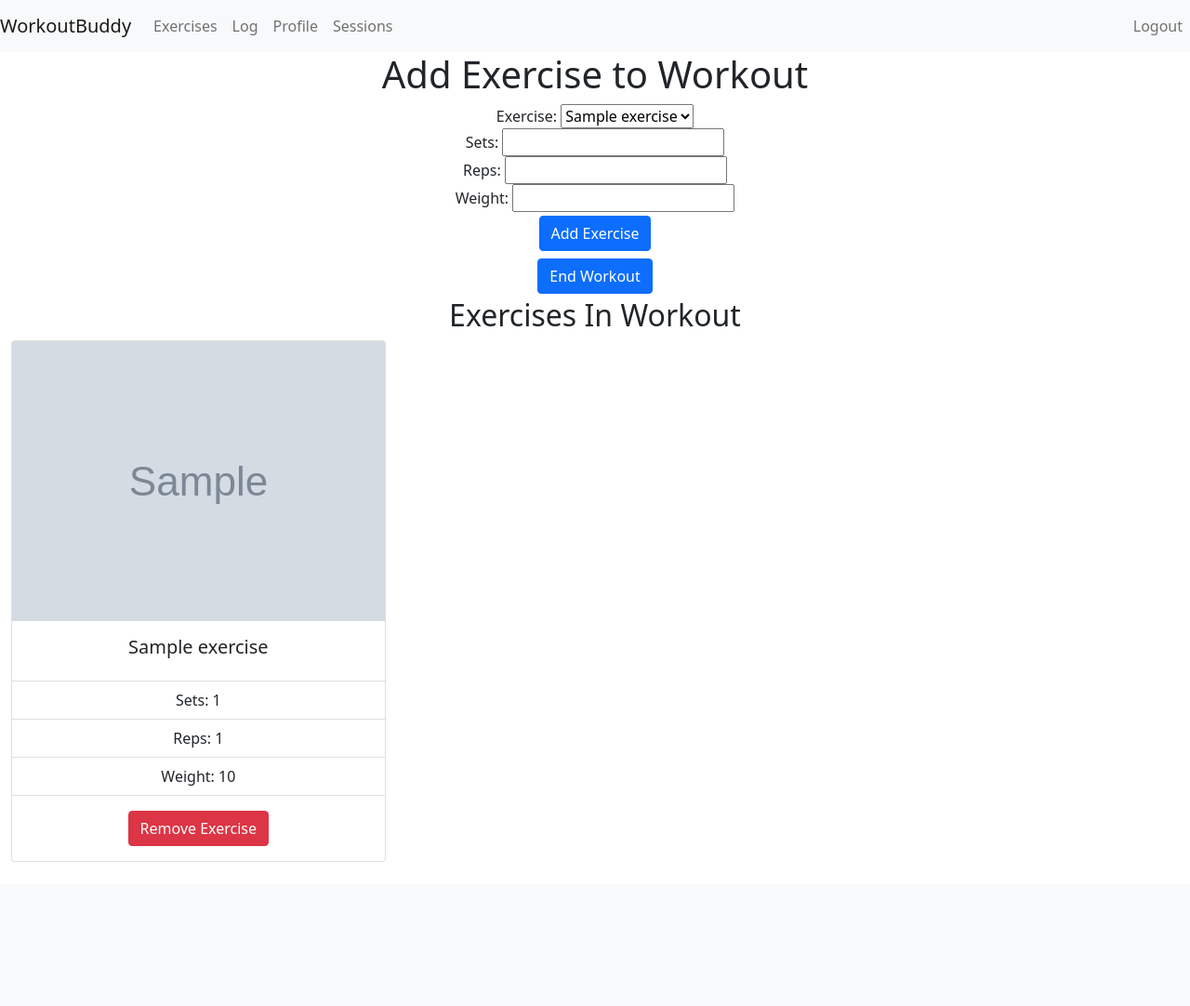
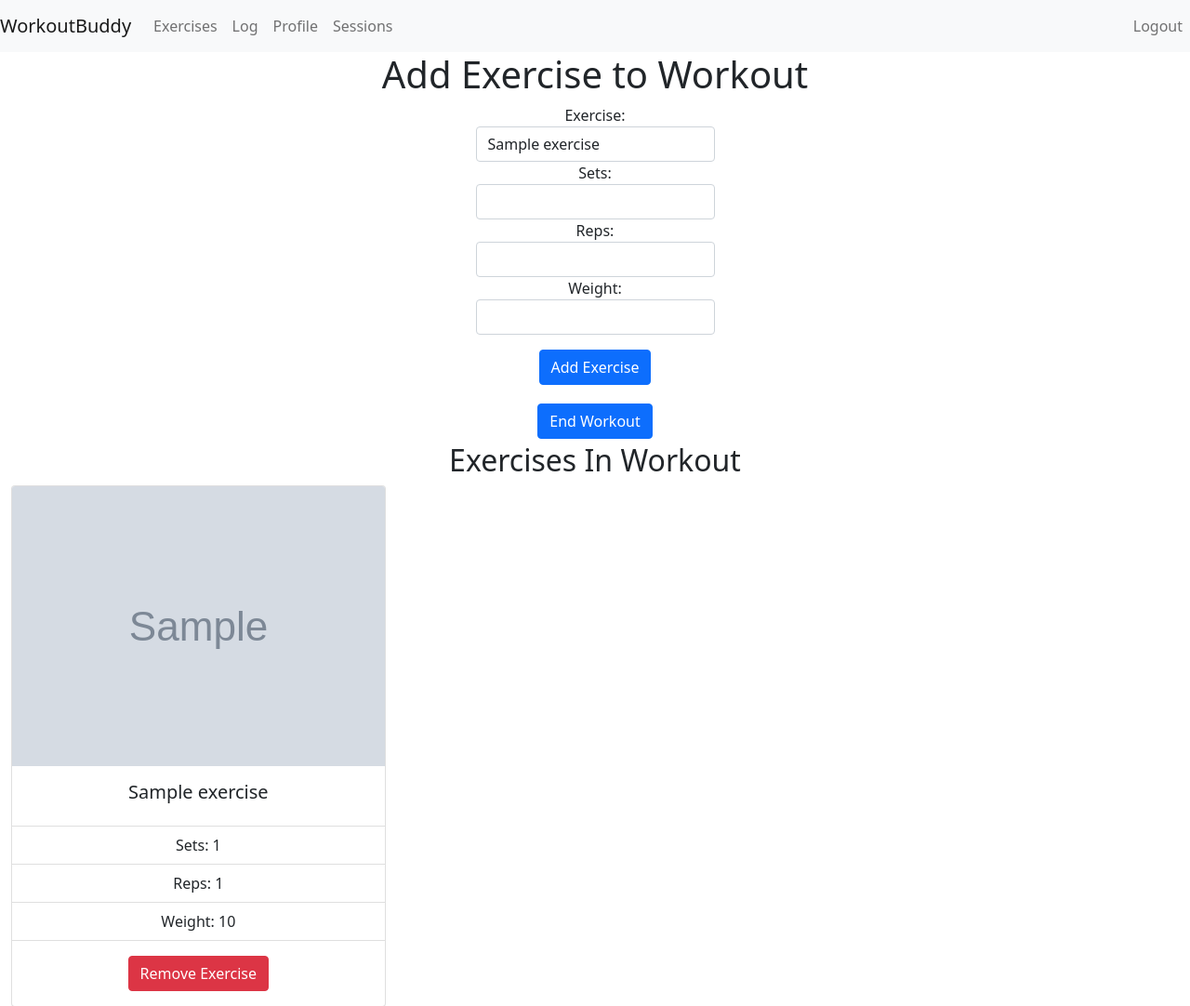
Before and after one commit to qrlandry/WorkoutBuddy, a Django app: page /add_workout_exercises/1/ in a window 1280 px wide. Shown: the top 1082 px of the page at 93% size. Before the commit the page ends 927 px from the top, so only its background shows below. Run offline with Django 4.2, Linux system fonts and the light colour scheme; a user stored in the database is signed in; tables that the repository leaves empty hold one stand-in row (values such as "Sample post"); grey boxes marked "Sample" are stand-in pictures; some libraries are stand-ins or nearby versions.

Commit message:
styled add to workout

```diff
--- a/fullstack/templates/add_workout_exercise.html
+++ b/fullstack/templates/add_workout_exercise.html
@@ -1,31 +1,34 @@
 {% extends 'main.html' %}
 {% block content %}
+
 <div class="text-center">
   <h1>Add Exercise to Workout</h1>
-  <form method="POST">
+  <div class="d-flex justify-content-center">
+    <form method="POST" class="form-inline">
       {% csrf_token %}
-    <div class="form-group">
+      <div class="form-group mr-3">
         <label for="exercise">Exercise:</label>
-      <select id="exercise" name="exercise">
+        <select id="exercise" name="exercise" class="form-control">
           {% for exercise in exercises %}
           <option value="{{ exercise.id }}">{{ exercise.name }}</option>
           {% endfor %}
         </select>
       </div>
-    <div class="form-group">
+      <div class="form-group mr-3">
         <label for="sets">Sets:</label>
-      <input type="number" id="sets" name="sets" required />
+        <input type="number" id="sets" name="sets" class="form-control" required />
       </div>
-    <div class="form-group">
+      <div class="form-group mr-3">
         <label for="reps">Reps:</label>
-      <input type="number" id="reps" name="reps" required />
+        <input type="number" id="reps" name="reps" class="form-control" required />
       </div>
-    <div class="form-group">
+      <div class="form-group mr-3">
         <label for="weight">Weight:</label>
-      <input type="number" id="weight" name="weight" required />
+        <input type="number" id="weight" name="weight" class="form-control" required />
       </div>
-    <button type="submit" class="btn btn-primary my-1">Add Exercise</button>
+      <button type="submit" class="btn btn-primary my-3">Add Exercise</button>
     </form>
+  </div>
 
   <form method="POST" action="{% url 'log_end' workout_id=workout.id %}">
     {% csrf_token %}
--- a/fullstack/templates/exercise.html
+++ b/fullstack/templates/exercise.html
@@ -4,11 +4,13 @@
   <div class="text-center">
     <h1>Exercises</h1>
 
+    <div class="d-inline-block">
     <form method="GET" action="{% url 'exercise' %}">
       <input type="text" name="q" placeholder="Search Exercises" />
     </form>
+    </div>
 
-    <div>
+    <div class="d-inline-block">
       <form class="form-inline" method="GET" action="{% url 'exercise' %}">
         <label class="my-1 mr-2" for="body_part">Filter by Body Part:</label>
         <select
@@ -30,7 +32,7 @@
       </form>
     </div>
 
-    <div>
+    <div class="d-inline-block">
       <form class="form-inline">
         <label class="my-1 mr-2" for="equipment">Filter by Equipment:</label>
         <select
```
Lines whose indentation alone changed are shown as unchanged.
